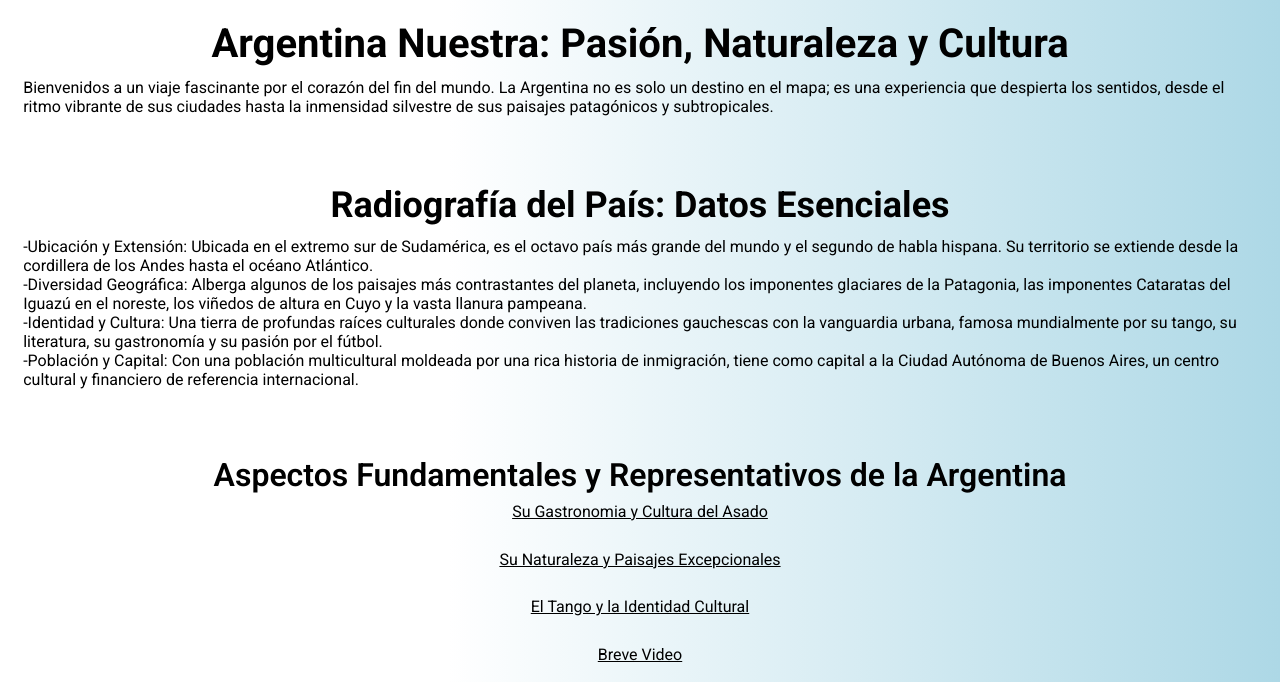
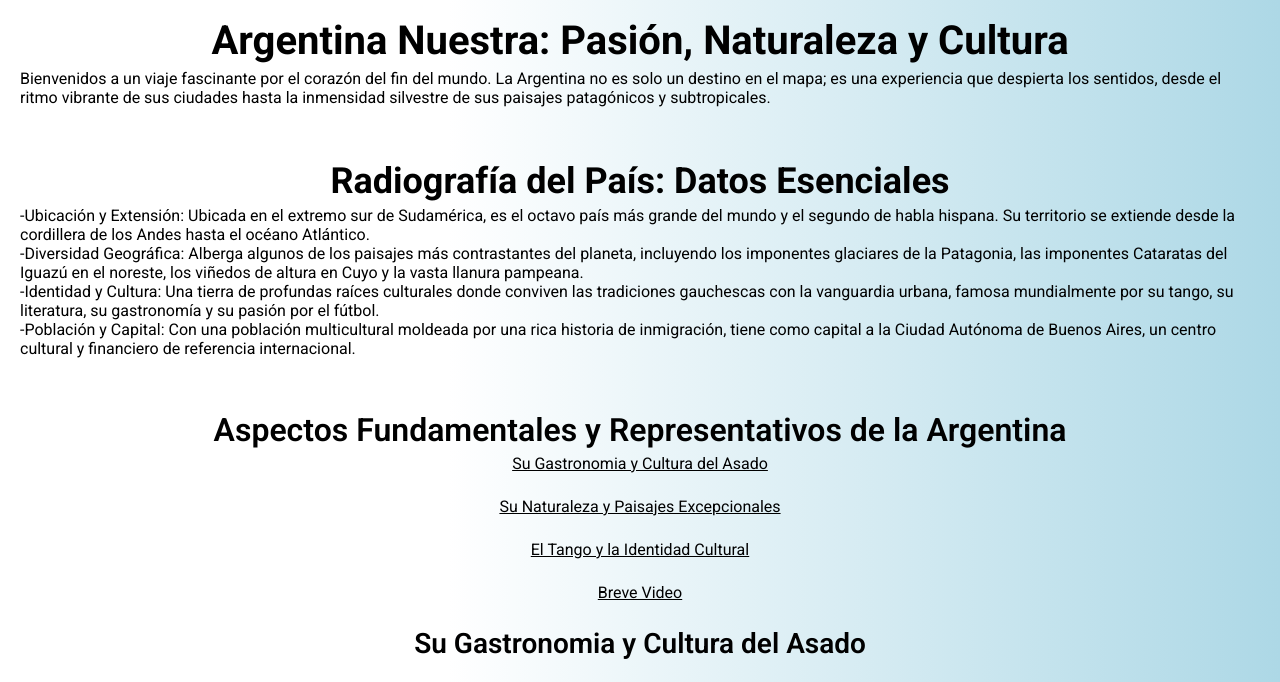
Before and after one commit to MatiasCociglio/argentinaNuestraEntrega4, a plain HTML site: page index.html in a window 1280 px wide. Shown: the part 221-903 px from the top of the page. Drawn offline with Linux system fonts and the light colour scheme.

Commit message:
Cambios menores en el padding y gap de las paginas

```diff
--- a/styles/styles.css
+++ b/styles/styles.css
@@ -31,44 +31,37 @@
 .h1 {
     font-weight: 700;
     font-size: 2.5rem;
-    padding: 0.2rem;
 }
 
 .h2 {
     font-weight: 628;
     font-size: 2.25rem;
-    padding: 0.2rem;
 }
 
 .h3 {
     font-weight: 586;
     font-size: 2rem;
-    padding: 0.2rem;
 }
 
 .h4 {
     font-weight: 544;
     font-size: 1.75rem;
-    padding: 0.2rem;
 }
 
 .h5 {
     font-weight: 502;
     font-size: 1.5rem;
-    padding: 0.2rem;
 }
 
 .h6 {
     font-weight: 460;
     font-size: 1.25rem;
-    padding: 0.2rem;
 }
 
 /* Parrafos */
 .p {
     font-weight: 400;
     font-size: 1rem;
-    padding: 0.2rem;
 }
 
 /* Enlaces */
@@ -83,7 +76,7 @@
     flex-direction: row;
     justify-content: space-between;
     align-items: center;
-    gap: 2rem;
+    gap: 1rem;
 }
 
 .headerUl {
@@ -102,7 +95,7 @@
     flex-direction: column;
     justify-content: space-between;
     align-items: center;
-    gap: 1rem;
+    gap: 0.5rem;
 }
 
 .section {
@@ -138,7 +131,7 @@
     flex-direction: column;
     justify-content: space-between;
     align-items: center;
-    gap: 1.8rem;
+    gap: 1.5rem;
     list-style-type: none;
 }
 
```
